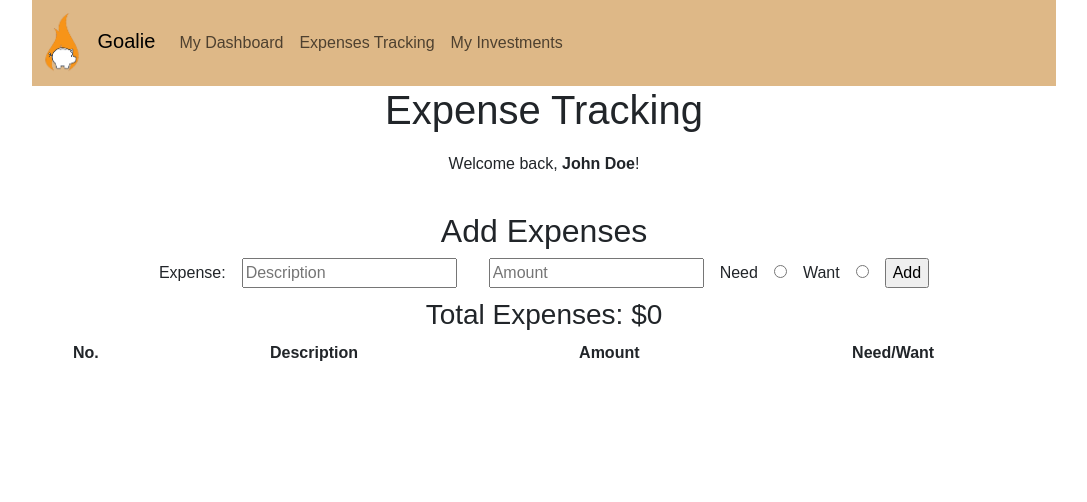
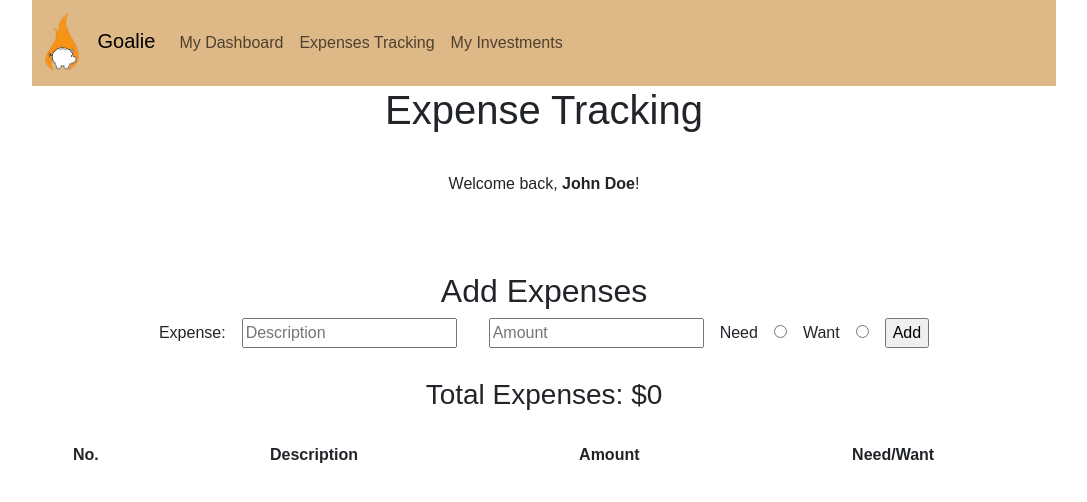
Before and after one commit to xghan99/csb-rn409, a React (Create React App) app: page / in a window 1280 px wide. Shown: the top 502 px of the page, without its empty margins (96-1183 px from the left). Built offline with nearby package versions, Linux system fonts and the light colour scheme.

Commit message:
updated reduce

```diff
--- a/src/components/TaskManager.js
+++ b/src/components/TaskManager.js
@@ -5,8 +5,10 @@ function TaskManager() {
   const [newTaskText, setNewTaskText] = useState("");
   const [needwant, setNeedWant] = useState("");
   const [amount, setAmount] = useState();
-  const additionFunc = (seed, current) => Number(seed) + Number(current);
-  const totalAmount = tasks.reduce(additionFunc, 0);
+  const totalAmount = tasks.reduce(
+    (seed, current) => Number(seed) + Number(current.amount),
+    0
+  );
 
   //const total=document.querySelector(".total")
   //total.textContent = totalamount
@@ -95,7 +97,7 @@ function TaskManager() {
       </div>
 
       <div>
-        <h3>Total Expenses: ${totalAmount}</h3>
+        <h3 className="addMarg">Total Expenses: ${totalAmount}</h3>
         <table style={{ margin: "0 auto", width: "100%" }}>
           <thead>
             <tr>
--- a/src/styles.css
+++ b/src/styles.css
@@ -15,5 +15,5 @@
 }
 
 .addMarg {
-  margin: 10px;
+  margin: 30px;
 }
```
